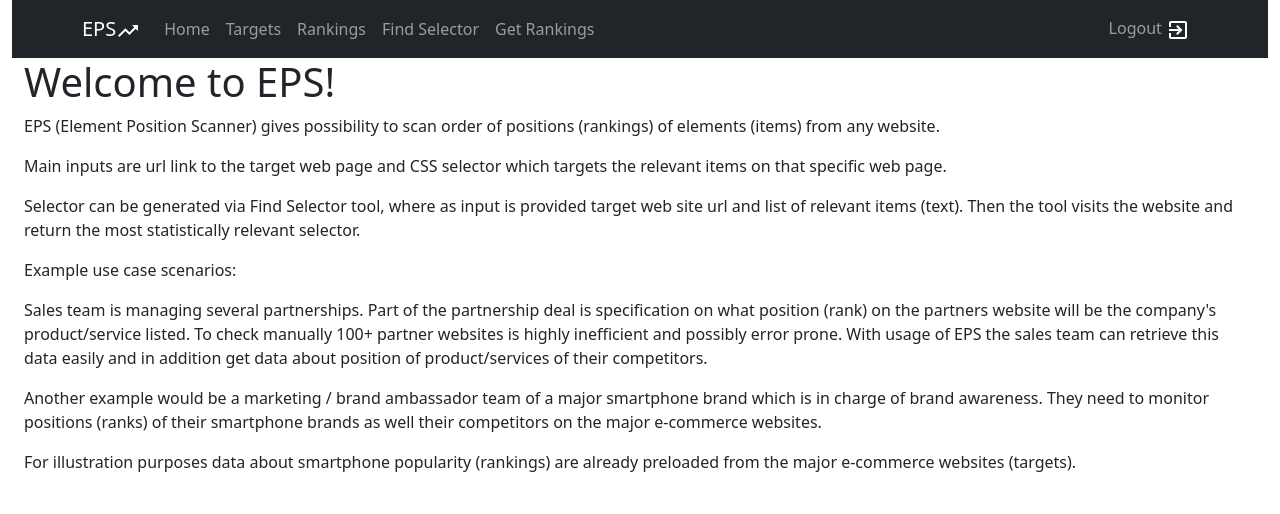
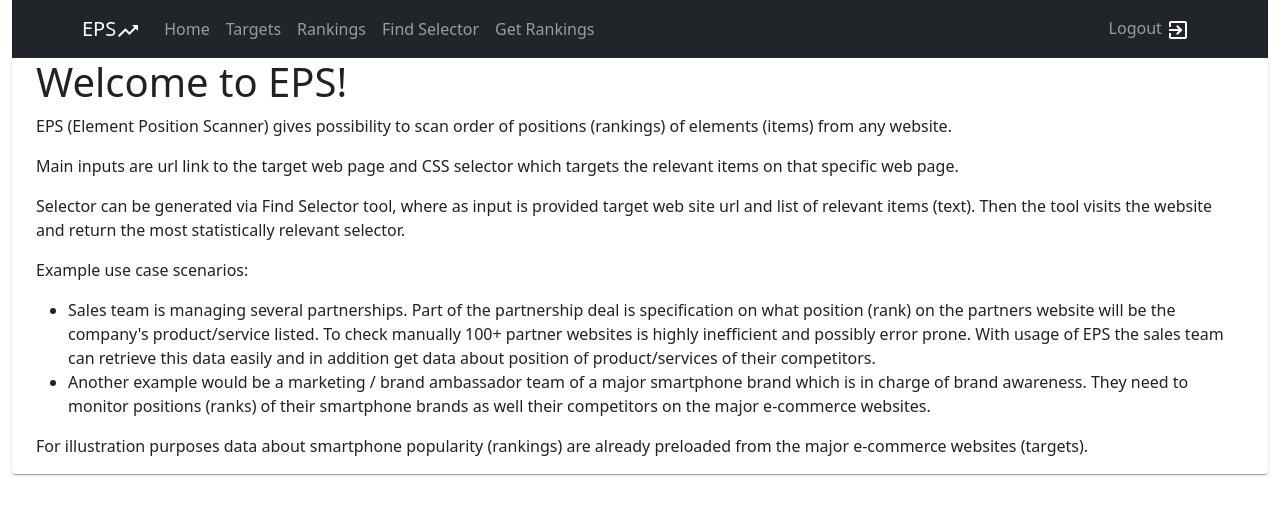
Before and after one commit to francis-hrom/eps-app1, a React (Create React App) app: page / in a window 1280 px wide. Shown: the top 514 px of the page. Built offline with nearby package versions, Linux system fonts and the light colour scheme; sample sign-in values are in the browser's storage.

Commit message:
added styling to text pages

```diff
--- a/src/App.tsx
+++ b/src/App.tsx
@@ -50,7 +50,6 @@ function App(): JSX.Element {
               <Route path="/rankings">
                 <RankingsPage />
               </Route>
-              <Container fluid="xxl">
               <Route exact path="/">
                 <HomePage />
               </Route>
@@ -61,7 +60,6 @@ function App(): JSX.Element {
                 <GetRankingsPage />
               </Route>
             </Container>
-            </Container>
           </div>
         </Switch>
         {!isLoggedIn && <Redirect to="/login" />}
--- a/src/components/FindSelector/FindSelector.tsx
+++ b/src/components/FindSelector/FindSelector.tsx
@@ -46,7 +46,7 @@ const FindSelector = (): JSX.Element => {
       <p>
         Provide url link to a website and list of relevant items. It will search
         through the website and return the most statistically relevant selector
-        which can be then used in Get Rankings.
+        which can be then used for Get Rankings.
       </p>
 
       <Form>
--- a/src/pages/FindSelectorPage/FindSelectorPage.tsx
+++ b/src/pages/FindSelectorPage/FindSelectorPage.tsx
@@ -1,9 +1,15 @@
 import React from "react";
 import FindSelector from "../../components/FindSelector/FindSelector";
+import Card from "@material-ui/core/Card";
+import Container from "@material-ui/core/Container";
 
 const FindSelectorPage = (): JSX.Element => (
   <div className="FindSelectorPage" data-testid="FindSelectorPage">
-    <FindSelector />
+    <Card>
+      <Container>
+        <FindSelector />
+      </Container>
+    </Card>
   </div>
 );
 
--- a/src/pages/GetRankingsPage/GetRankingsPage.tsx
+++ b/src/pages/GetRankingsPage/GetRankingsPage.tsx
@@ -1,9 +1,15 @@
 import React from "react";
 import GetRankings from "../../components/GetRankings/GetRankings";
+import Card from "@material-ui/core/Card";
+import Container from "@material-ui/core/Container";
 
 const GetRankingsPage = (props: any): JSX.Element => (
   <div className="GetRankingsPage" data-testid="GetRankingsPage">
-    <GetRankings props={props} />
+    <Card>
+      <Container>
+        <GetRankings props={props} />
+      </Container>
+    </Card>
   </div>
 );
 
--- a/src/pages/HomePage/HomePage.tsx
+++ b/src/pages/HomePage/HomePage.tsx
@@ -1,7 +1,11 @@
 import React from "react";
+import Card from "@material-ui/core/Card";
+import Container from "@material-ui/core/Container";
 
 const HomePage = (): JSX.Element => (
   <div className="HomePage" data-testid="HomePage">
+    <Card>
+      <Container>
         <h1>Welcome to EPS!</h1>
         <p>
           EPS (Element Position Scanner) gives possibility to scan order of
@@ -13,29 +17,34 @@ const HomePage = (): JSX.Element => (
         </p>
         <p>
           Selector can be generated via Find Selector tool, where as input is
-      provided target web site url and list of relevant items (text). Then the
-      tool visits the website and return the most statistically relevant
+          provided target web site url and list of relevant items (text). Then
+          the tool visits the website and return the most statistically relevant
           selector.
         </p>
         <p> Example use case scenarios:</p>
+        <ul>
+          <li>
+            Sales team is managing several partnerships. Part of the partnership
+            deal is specification on what position (rank) on the partners
+            website will be the company's product/service listed. To check
+            manually 100+ partner websites is highly inefficient and possibly
+            error prone. With usage of EPS the sales team can retrieve this data
+            easily and in addition get data about position of product/services
+            of their competitors.
+          </li>
+          <li>
+            Another example would be a marketing / brand ambassador team of a
+            major smartphone brand which is in charge of brand awareness. They
+            need to monitor positions (ranks) of their smartphone brands as well
+            their competitors on the major e-commerce websites.
+          </li>
+        </ul>
         <p>
-      Sales team is managing several partnerships. Part of the partnership deal
-      is specification on what position (rank) on the partners website will be
-      the company's product/service listed. To check manually 100+ partner
-      websites is highly inefficient and possibly error prone. With usage of EPS
-      the sales team can retrieve this data easily and in addition get data
-      about position of product/services of their competitors.
+          For illustration purposes data about smartphone popularity (rankings)
+          are already preloaded from the major e-commerce websites (targets).
         </p>
-    <p>
-      Another example would be a marketing / brand ambassador team of a major
-      smartphone brand which is in charge of brand awareness. They need to
-      monitor positions (ranks) of their smartphone brands as well their
-      competitors on the major e-commerce websites.
-    </p>
-    <p>
-      For illustration purposes data about smartphone popularity (rankings) are
-      already preloaded from the major e-commerce websites (targets).
-    </p>
+      </Container>
+    </Card>
   </div>
 );
 
```
Lines whose indentation alone changed are shown as unchanged.
